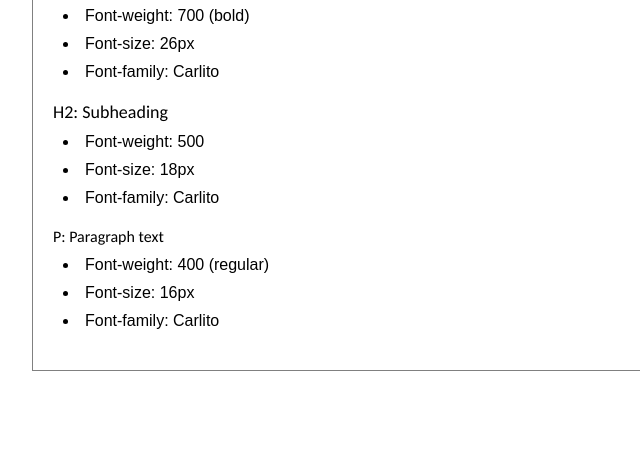
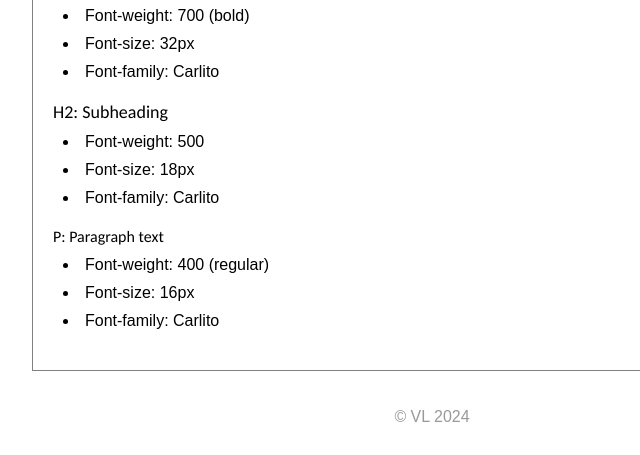
Before and after one commit to Vietos94/website-style-guide, a plain HTML site: page index.html in a window 1280 px wide. Shown: the part 776-1231 px from the top of the page, 208-848 px from the left. Before the commit the page ends 1152 px from the top, so only its background shows below. Drawn offline with Linux system fonts and the light colour scheme.

Commit message:
Update index.html

```diff
--- a/index.html
+++ b/index.html
@@ -1,3 +1,4 @@
+
 <!DOCTYPE html>
 <html lang="en">
   <head>
@@ -74,7 +75,7 @@
         <h4 class="heading styles">H1: Main page heading</h4>
         <ul>
           <li>Font-weight: 700 (bold)</li>
-          <li>Font-size: 26px</li>
+          <li>Font-size: 32px</li>
           <li>Font-family: Carlito</li>
         </ul>
         <h4 class="subheading styles">H2: Subheading</h4>
@@ -91,5 +92,9 @@
         </ul>
       </div>
     </div>
+
+    <footer>
+      <span>&copy; VL 2024</span>
+    </footer>
   </body>
 </html>
```
